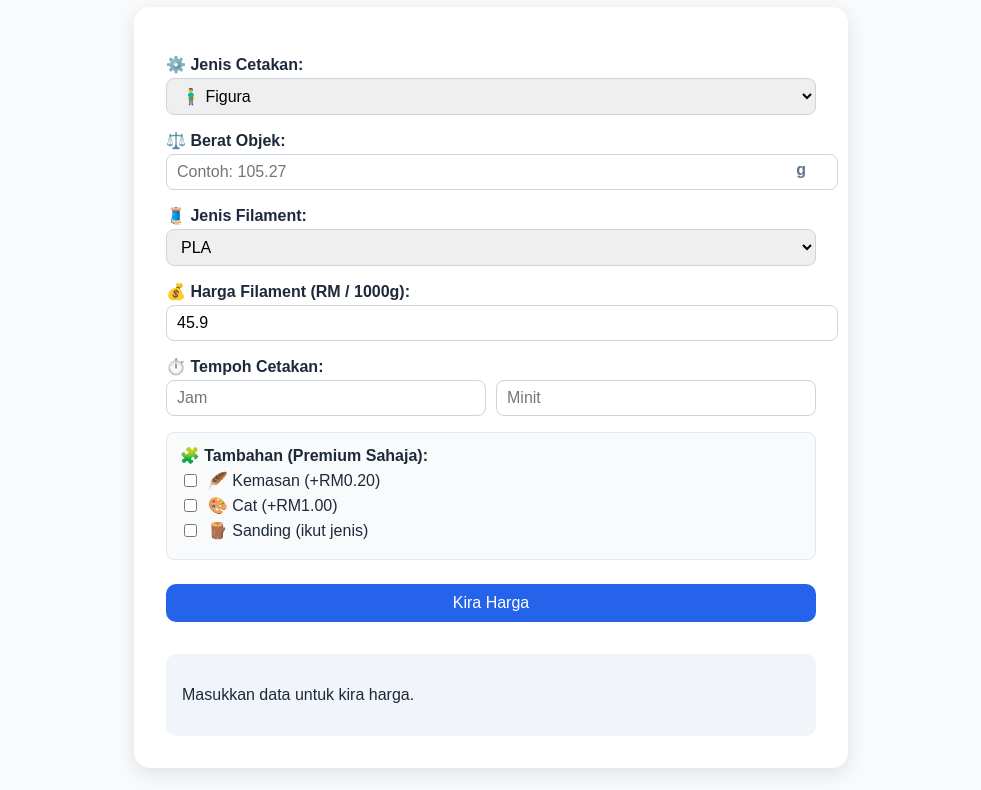
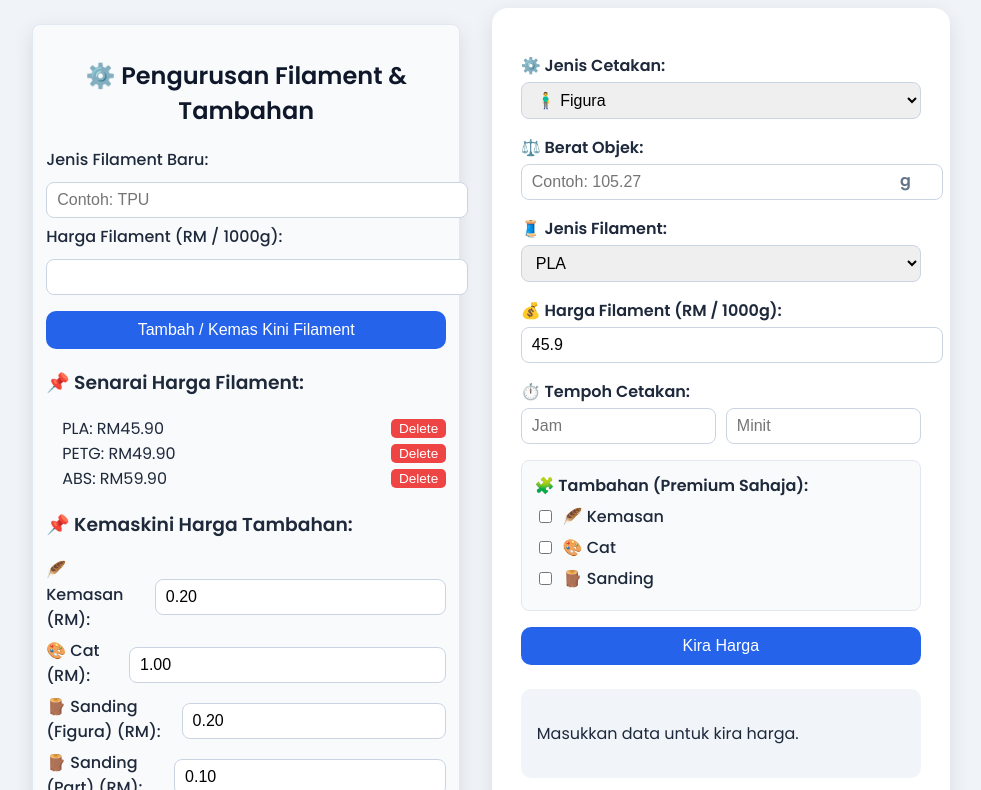
Before and after one commit to Sousobu/website-kalkulator, a plain HTML site: page index.html in a window 1280 px wide. Shown: the part 115-905 px from the top of the page, without its empty margins (149-1130 px from the left). Drawn offline with Linux system fonts and the light colour scheme.

Commit message:
Update index.html

```diff
--- a/index.html
+++ b/index.html
@@ -5,40 +5,35 @@
 <meta name="viewport" content="width=device-width, initial-scale=1.0">
 <title>Kalkulator Harga Cetakan 3D</title>
 <style>
+  @import url('https://fonts.googleapis.com/css2?family=Poppins:wght@400;500;600&display=swap');
+
   body {
-      font-family: "Poppins", sans-serif;
-      background: #f8fafc;
+    font-family: 'Poppins', sans-serif;
+    background: #f0f4f8;
     margin: 0;
     padding: 2rem;
     color: #1e293b;
   }
-    h1 { text-align: center; color: #0f172a; }
+
+  h1, h2 { text-align: center; color: #0f172a; }
+  .container {
+    display: flex;
+    flex-wrap: wrap;
+    gap: 2rem;
+    justify-content: center;
+  }
+
   .card {
-      max-width: 650px;
-      margin: 2rem auto;
     background: #fff;
-      padding: 2rem;
+    padding: 1.8rem;
     border-radius: 16px;
     box-shadow: 0 6px 20px rgba(0,0,0,0.1);
+    max-width: 400px;
+    flex: 1 1 350px;
   }
+
   label { display: block; margin-top: 1rem; font-weight: 600; }
-    .input-with-unit { position: relative; }
-    .input-with-unit input {
-      width: 100%;
-      padding: 8px 36px 8px 10px;
-      border: 1px solid #cbd5e1;
-      border-radius: 8px;
-      font-size: 1rem;
-    }
-    .input-with-unit span {
-      position: absolute;
-      right: 10px;
-      top: 50%;
-      transform: translateY(-50%);
-      color: #64748b;
-      font-weight: 600;
-    }
-    input[type="number"], select {
+  input[type="text"], input[type="number"], select {
     width: 100%;
     padding: 8px 10px;
     margin-top: 4px;
@@ -46,40 +41,57 @@
     border-radius: 8px;
     font-size: 1rem;
   }
+
+  .input-with-unit { position: relative; }
+  .input-with-unit span {
+    position: absolute; right: 10px; top: 50%; transform: translateY(-50%);
+    color: #64748b; font-weight: 600;
+  }
   button {
     background: #2563eb; color: #fff; border: none;
     padding: 10px 20px; font-size: 1rem; border-radius: 10px;
-      cursor: pointer; margin-top: 1.5rem; width: 100%;
+    cursor: pointer; margin-top: 1rem; width: 100%;
+    transition: background 0.3s;
   }
   button:hover { background: #1e40af; }
-    .result {
-      background: #f1f5f9; padding: 1rem; margin-top: 2rem; border-radius: 10px;
-    }
-    .bundar {
-      color: #0f766e;
-      font-weight: bold;
-      margin-left: 8px;
-    }
-    .addons {
-      margin-top: 1rem;
-      background: #f9fafb;
-      padding: 0.8rem;
-      border-radius: 8px;
-      border: 1px solid #e2e8f0;
-    }
-    .addons label {
-      display: flex;
-      align-items: center;
-      font-weight: 500;
-      gap: 8px;
-      cursor: pointer;
-      margin: 6px 0;
-    }
+  .result { background: #f1f5f9; padding: 1rem; margin-top: 1.5rem; border-radius: 10px; }
+  ul { margin: 0.5rem 0 0 1rem; padding: 0; list-style: none; }
+  .bundar { color: #0f766e; font-weight: bold; margin-left: 8px; }
+  .item-flex { display:flex; justify-content:space-between; align-items:center; }
+  .item-flex button { width: auto; padding: 2px 8px; background:#ef4444; margin:0; font-size:0.85rem; border-radius:5px; }
+  .addons, .manage-section { margin-top: 1rem; background: #f9fafb; padding: 0.8rem; border-radius: 8px; border: 1px solid #e2e8f0; }
+  .addons label, .manage-section label { display: flex; align-items: center; font-weight: 500; gap: 8px; cursor: pointer; margin: 6px 0; }
 </style>
 </head>
 <body>
+
 <h1>Kalkulator Harga Cetakan 3D</h1>
 
+<div class="container">
+
+  <!-- Pengurusan Filament & Tambahan -->
+  <div class="card manage-section">
+    <h2>⚙️ Pengurusan Filament & Tambahan</h2>
+
+    <label>Jenis Filament Baru:</label>
+    <input type="text" id="filamentBaru" placeholder="Contoh: TPU">
+
+    <label>Harga Filament (RM / 1000g):</label>
+    <input type="number" id="hargaBaru" step="0.01">
+
+    <button onclick="tambahFilament()">Tambah / Kemas Kini Filament</button>
+
+    <h3>📌 Senarai Harga Filament:</h3>
+    <ul id="senaraiFilament"></ul>
+
+    <h3>📌 Kemaskini Harga Tambahan:</h3>
+    <label>🪶 Kemasan (RM): <input type="number" id="hargaKemasan" step="0.01" value="0.20"></label>
+    <label>🎨 Cat (RM): <input type="number" id="hargaCat" step="0.01" value="1.00"></label>
+    <label>🪵 Sanding (Figura) (RM): <input type="number" id="hargaSandingFigura" step="0.01" value="0.20"></label>
+    <label>🪵 Sanding (Part) (RM): <input type="number" id="hargaSandingPart" step="0.01" value="0.10"></label>
+  </div>
+
+  <!-- Kalkulator -->
   <div class="card">
     <label>⚙️ Jenis Cetakan:</label>
     <select id="jenisCetakan">
@@ -94,11 +106,7 @@
     </div>
 
     <label>🧵 Jenis Filament:</label>
-    <select id="filament" onchange="setHargaAuto()">
-      <option value="pla">PLA</option>
-      <option value="petg">PETG</option>
-      <option value="abs">ABS</option>
-    </select>
+    <select id="filament" onchange="setHargaAuto()"></select>
 
     <label>💰 Harga Filament (RM / 1000g):</label>
     <input type="number" id="harga" step="0.01">
@@ -111,9 +119,9 @@
 
     <div class="addons">
       <strong>🧩 Tambahan (Premium Sahaja):</strong>
-      <label><input type="checkbox" id="kemasan"> 🪶 Kemasan (+RM0.20)</label>
-      <label><input type="checkbox" id="cat"> 🎨 Cat (+RM1.00)</label>
-      <label><input type="checkbox" id="sanding"> 🪵 Sanding (ikut jenis)</label>
+      <label><input type="checkbox" id="kemasan"> 🪶 Kemasan</label>
+      <label><input type="checkbox" id="cat"> 🎨 Cat</label>
+      <label><input type="checkbox" id="sanding"> 🪵 Sanding</label>
     </div>
 
     <button id="kiraBtn" onclick="kira()">Kira Harga</button>
@@ -123,17 +131,48 @@
     </div>
   </div>
 
+</div>
+
 <script>
-    const hargaDefault = {
-      pla: 45.90,
-      petg: 49.90,
-      abs: 59.90,
-    };
+  const hargaDefault = { pla: 45.90, petg: 49.90, abs: 59.90 };
+  const margin = { standard: 0.70, premium: 1.20 };
 
-    const margin = {
-      standard: 0.70,
-      premium: 1.20
-    };
+  function kemaskiniDropdown() {
+    const select = document.getElementById("filament");
+    select.innerHTML = "";
+    const senarai = document.getElementById("senaraiFilament");
+    senarai.innerHTML = "";
+    for (const key in hargaDefault) {
+      // Dropdown
+      const option = document.createElement("option");
+      option.value = key;
+      option.textContent = key.toUpperCase();
+      select.appendChild(option);
+
+      // Senarai dengan butang Delete
+      const li = document.createElement("li");
+      const div = document.createElement("div");
+      div.className = "item-flex";
+      div.innerHTML = `<span>${key.toUpperCase()}: RM${hargaDefault[key].toFixed(2)}</span>`;
+      const btn = document.createElement("button");
+      btn.textContent = "Delete";
+      btn.onclick = () => { delete hargaDefault[key]; kemaskiniDropdown(); };
+      div.appendChild(btn);
+      li.appendChild(div);
+      senarai.appendChild(li);
+    }
+    setHargaAuto();
+  }
+
+  function tambahFilament() {
+    const nama = document.getElementById("filamentBaru").value.trim().toLowerCase();
+    const harga = parseFloat(document.getElementById("hargaBaru").value);
+    if (!nama || isNaN(harga)) { alert("Sila masukkan nama filament & harga dengan betul!"); return; }
+    hargaDefault[nama] = harga;
+    kemaskiniDropdown();
+    document.getElementById("filamentBaru").value = "";
+    document.getElementById("hargaBaru").value = "";
+  }
 
   function setHargaAuto() {
     const jenis = document.getElementById("filament").value;
@@ -142,87 +181,67 @@
 
   function formatMasa(jam, minit) {
     let teks = "";
-      if (jam > 0) teks += `${jam} jam `;
-      if (minit > 0) teks += `${minit} minit`;
+    if (jam>0) teks+=`${jam} jam `;
+    if (minit>0) teks+=`${minit} minit`;
     return teks.trim() || "0 minit";
   }
 
   function kira() {
     const berat = parseFloat(document.getElementById("berat").value);
     const hargaFilament = parseFloat(document.getElementById("harga").value);
-      const jam = parseFloat(document.getElementById("jam").value) || 0;
-      const minit = parseFloat(document.getElementById("minit").value) || 0;
+    const jam = parseFloat(document.getElementById("jam").value)||0;
+    const minit = parseFloat(document.getElementById("minit").value)||0;
     const jenisCetakan = document.getElementById("jenisCetakan").value;
-
-      if (isNaN(berat) || isNaN(hargaFilament)) {
-        document.getElementById("hasil").innerHTML = "<p>⚠️ Sila isi berat & harga dengan betul!</p>";
-        return;
-      }
-
-      const totalJam = jam + (minit / 60);
-      const masaTeks = formatMasa(jam, minit);
-
-      // Kos asas (filament + elektrik)
-      const kosFilament = berat * (hargaFilament / 1000);
-      const kosElektrik = totalJam * 0.25;
+    if(isNaN(berat)||isNaN(hargaFilament)){document.getElementById("hasil").innerHTML="<p>⚠️ Sila isi berat & harga dengan betul!</p>"; return;}
+    const totalJam = jam + (minit/60);
+    const masaTeks = formatMasa(jam,minit);
+    const kosFilament = berat*(hargaFilament/1000);
+    const kosElektrik = totalJam*0.25;
     const kosSebenar = kosFilament + kosElektrik;
 
-      // Tambahan (untuk Premium sahaja)
-      let kosPremiumExtra = 0;
-      let senaraiPremium = [];
+    let kosPremiumExtra = 0; let senaraiPremium=[];
+    const hargaKemasan=parseFloat(document.getElementById("hargaKemasan").value)||0;
+    const hargaCat=parseFloat(document.getElementById("hargaCat").value)||0;
+    const hargaSandingFigura=parseFloat(document.getElementById("hargaSandingFigura").value)||0;
+    const hargaSandingPart=parseFloat(document.getElementById("hargaSandingPart").value)||0;
 
-      if (document.getElementById("kemasan").checked) {
-        kosPremiumExtra += 0.20;
-        senaraiPremium.push("Kemasan (+RM0.20)");
-      }
-      if (document.getElementById("cat").checked) {
-        kosPremiumExtra += 1.00;
-        senaraiPremium.push("Cat (+RM1.00)");
-      }
-      if (document.getElementById("sanding").checked) {
-        const sandingHarga = (jenisCetakan === "figura") ? 0.20 : 0.10;
-        kosPremiumExtra += sandingHarga;
+    if(document.getElementById("kemasan").checked){kosPremiumExtra+=hargaKemasan; senaraiPremium.push(`Kemasan (+RM${hargaKemasan.toFixed(2)})`);}
+    if(document.getElementById("cat").checked){kosPremiumExtra+=hargaCat; senaraiPremium.push(`Cat (+RM${hargaCat.toFixed(2)})`);}
+    if(document.getElementById("sanding").checked){
+      const sandingHarga=(jenisCetakan==="figura")? hargaSandingFigura: hargaSandingPart;
+      kosPremiumExtra+=sandingHarga;
       senaraiPremium.push(`Sanding (+RM${sandingHarga.toFixed(2)})`);
     }
 
-      // Harga jual
-      const hargaMin = Math.ceil(kosSebenar + 1).toFixed(2);
-      const hargaStd = kosSebenar * (1 + margin.standard);
-      const hargaPrem = (kosSebenar * (1 + margin.premium)) + kosPremiumExtra;
+    const hargaMin=Math.ceil(kosSebenar+1).toFixed(2);
+    const hargaStd=kosSebenar*(1+margin.standard);
+    const hargaPrem=kosSebenar*(1+margin.premium)+kosPremiumExtra;
+    const hargaStdBundar=Math.ceil(hargaStd).toFixed(2);
+    const hargaPremBundar=Math.ceil(hargaPrem).toFixed(2);
+    const tambahanText=senaraiPremium.length>0? senaraiPremium.join(", "):"Tiada tambahan";
 
-      const hargaStdBundar = Math.ceil(hargaStd).toFixed(2);
-      const hargaPremBundar = Math.ceil(hargaPrem).toFixed(2);
-      const tambahanText = senaraiPremium.length > 0 ? senaraiPremium.join(", ") : "Tiada tambahan";
-
-      document.getElementById("hasil").innerHTML = `
+    document.getElementById("hasil").innerHTML=`
       <h3>📊 Ringkasan Kiraan:</h3>
-        <p>🧩 Jenis Cetakan: <b>${jenisCetakan === "figura" ? "Figura" : "Part / Komponen"}</b></p>
+      <p>🧩 Jenis Cetakan: <b>${jenisCetakan==="figura"?"Figura":"Part / Komponen"}</b></p>
       <p>💡 Kos Filament: RM ${kosFilament.toFixed(2)}</p>
       <p>⚡ Kos Waktu (${masaTeks} × RM0.25/jam): RM ${kosElektrik.toFixed(2)}</p>
       <p>🔹 Jumlah Kos Sebenar: <b>RM ${kosSebenar.toFixed(2)}</b></p>
       <hr>
       <h3>💰 Anggaran Harga Jual:</h3>
-        <p>🟢 Minimum (Kos + RM1): <b>RM ${hargaMin}</b></p>
+      <p>🟢 Minimum (Kos+RM1): <b>RM ${hargaMin}</b></p>
       <p>🔵 Standard (+70%): <b>RM ${hargaStd.toFixed(2)}</b> <span class="bundar">→ RM ${hargaStdBundar}</span></p>
       <p>🟣 Premium (+120% + tambahan): <b>RM ${hargaPrem.toFixed(2)}</b> <span class="bundar">→ RM ${hargaPremBundar}</span></p>
-        <p>🎨 Tambahan Premium: ${tambahanText}</p>
-      `;
+      <p>🎨 Tambahan Premium: ${tambahanText}</p>`;
   }
 
-    // Tekan Enter untuk PC
-    function isMobileDevice() {
-      return /Mobi|Android|iPhone|iPad|iPod/i.test(navigator.userAgent);
-    }
-    if (!isMobileDevice()) {
-      document.addEventListener("keypress", function (event) {
-        if (event.key === "Enter") {
-          event.preventDefault();
-          document.getElementById("kiraBtn").click();
-        }
+  if(!/Mobi|Android|iPhone|iPad|iPod/i.test(navigator.userAgent)){
+    document.addEventListener("keypress", e=>{
+      if(e.key==="Enter"){ e.preventDefault(); document.getElementById("kiraBtn").click(); }
     });
   }
 
-    window.onload = setHargaAuto;
+  window.onload=kemaskiniDropdown;
 </script>
+
 </body>
 </html>
```
Lines whose indentation alone changed are shown as unchanged.
